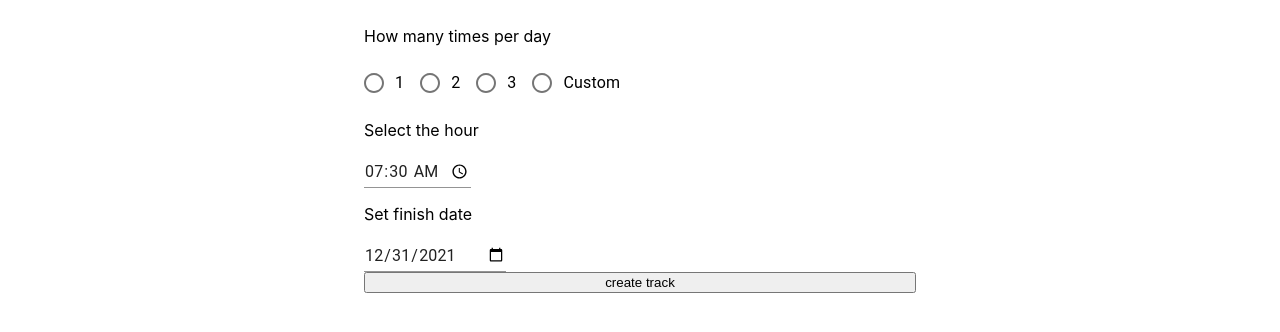
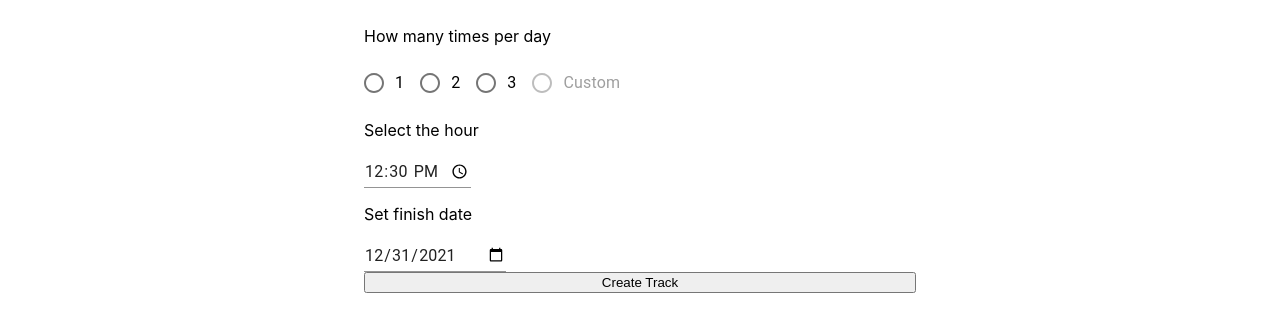
Before and after one commit to rdelian/universal-tracker, a Next.js app: page /create in a window 1280 px wide. Shown: the part 432-764 px from the top of the page. Built offline with nearby package versions, Linux system fonts and the light colour scheme.

Commit message:
update: create track

```diff
--- a/pages/create.js
+++ b/pages/create.js
@@ -10,19 +10,52 @@ import RadioGroup from '@material-ui/core/RadioGroup';
 export default function Create() {
     const [form, setForm] = React.useState({})
     const [days, setDays] = React.useState([])
+    const [frequency, setFrequency] = React.useState(1)
+    const [times, setTimes] = React.useState([])
     const curDate = new Date()
+
+    React.useEffect(() => {
+        // Because useState[1] is async
+        setForm(currentValues => ({
+            ...currentValues,
+            ["days"]: days
+        }))
+    }, [days]);
+
+    React.useEffect(() => {
+        // Because useState[1] is async
+        setForm(currentValues => ({
+            ...currentValues,
+            ["times"]: times
+        }))
+    }, [times]);
 
     const handleChange = e => {
         e.persist();
-        console.log(e.target.name, e.target.checked)
         if (e.target.name == 'days') {
-
+            if (e.target.checked) {
+                setDays(currentValues => ([
+                    ...currentValues,
+                    Number(e.target.value)
+                ]))
+            } else {
+                // is there a better way?
+                let oldDays = [...days]
+                const index = oldDays.findIndex(day => day == e.target.value)
+                oldDays.splice(index, 1)
+                setDays([...oldDays])
+            }
         } else {
             setForm(currentValues => ({
                 ...currentValues,
                 [e.target.name]: e.target.value
             }))
         }
+    }
+
+    const handleFrequency = e => {
+        e.persist();
+        setFrequency(e.target.value)
     }
 
     const createTrack = async e => {
@@ -37,7 +70,8 @@ export default function Create() {
         console.log("sv response:", response.json())
     }
 
-    console.log(form)
+    console.log('form:', form) // DEBUG
+    console.log('times:', frequency) // DEBUG
 
     return (
         <>
@@ -50,7 +84,7 @@ export default function Create() {
                             <p>Type of answer</p>
                             <RadioGroup aria-label="typeAnswerRadio" name="typeAnswerRadio">
                                 <span>
-                                    <FormControlLabel onChange={handleChange} name="typeAnswer" value="bool" control={<Radio />} label="Yes/No" />
+                                    <FormControlLabel onChange={handleChange} name="typeAnswer" value="bool"   control={<Radio />} label="Yes/No" />
                                     <FormControlLabel onChange={handleChange} name="typeAnswer" value="number" control={<Radio />} label="Number" />
                                     <FormControlLabel onChange={handleChange} name="typeAnswer" value="string" control={<Radio />} label="Text" />
                                 </span>
@@ -68,8 +102,9 @@ export default function Create() {
                                 (day, index) => <FormControlLabel
                                     control={<Checkbox name={'days'} />}
                                     label={day}
+                                    value={index}
+                                    key={day + index}
                                     onChange={handleChange}
-                                    value={index}
                                 />
                             )}
                         </span>
@@ -78,25 +113,26 @@ export default function Create() {
                             <p>How many times per day</p>
                             <RadioGroup aria-label="gender" name="gender1">
                                 <span>
-                                    <FormControlLabel value="female" control={<Radio />} label="1" />
-                                    <FormControlLabel value="male" control={<Radio />} label="2" />
-                                    <FormControlLabel value="other" control={<Radio />} label="3" />
-                                    <FormControlLabel value="other" control={<Radio />} label="Custom" />
+                                    <FormControlLabel onChange={handleFrequency} name="times" value="1" control={<Radio />} label="1" />
+                                    <FormControlLabel onChange={handleFrequency} name="times" value="2" control={<Radio />} label="2" />
+                                    <FormControlLabel onChange={handleFrequency} name="times" value="3" control={<Radio />} label="3" />
+                                    <FormControlLabel onChange={handleFrequency} name="times" value="0" control={<Radio />} label="Custom" disabled />
                                 </span>
                             </RadioGroup>
                         </span>
 
                         <span>
                             <p>Select the hour</p>
-                            <TextField
-                                id="time"
-                                label=""
+                            {[...Array(Number(frequency))].map((_, index) => <TextField
+                                id={"time" + index}
                                 type="time"
-                                defaultValue="07:30"
+                                defaultValue="12:30"
+                                onChange={console.log}
                                 InputLabelProps={{
                                     shrink: true,
                                 }}
-                            />
+                            />)}
+
                         </span>
 
                         <span>
@@ -112,7 +148,7 @@ export default function Create() {
                             />
                         </span>
 
-                        <button type="submit">create track</button>
+                        <button type="submit">Create Track</button>
                     </FormGroup>
                 </form>
             </Container>
```
